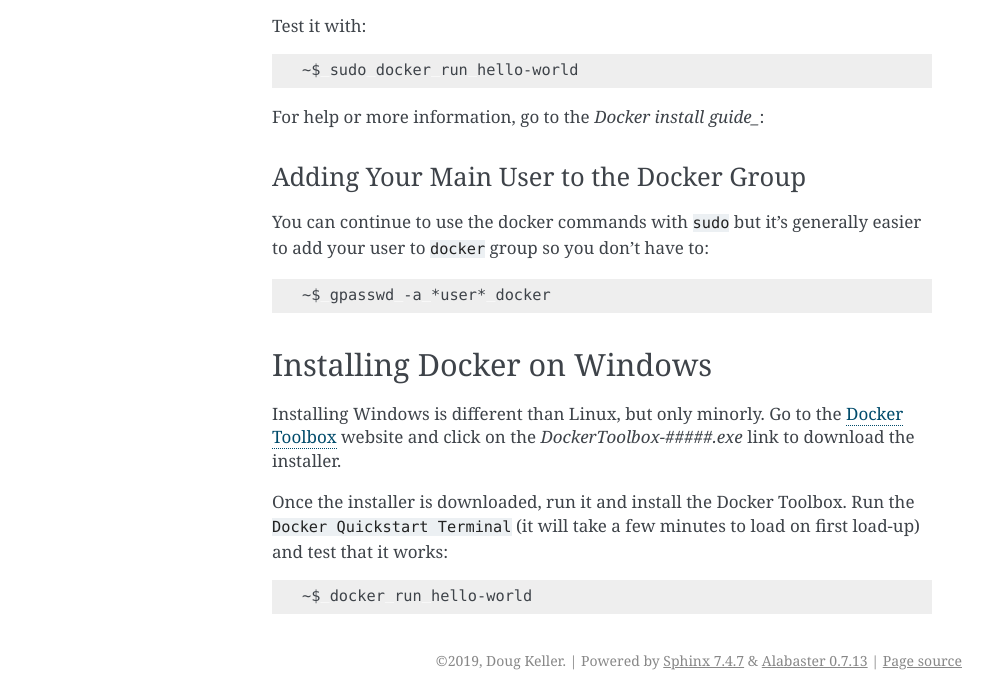
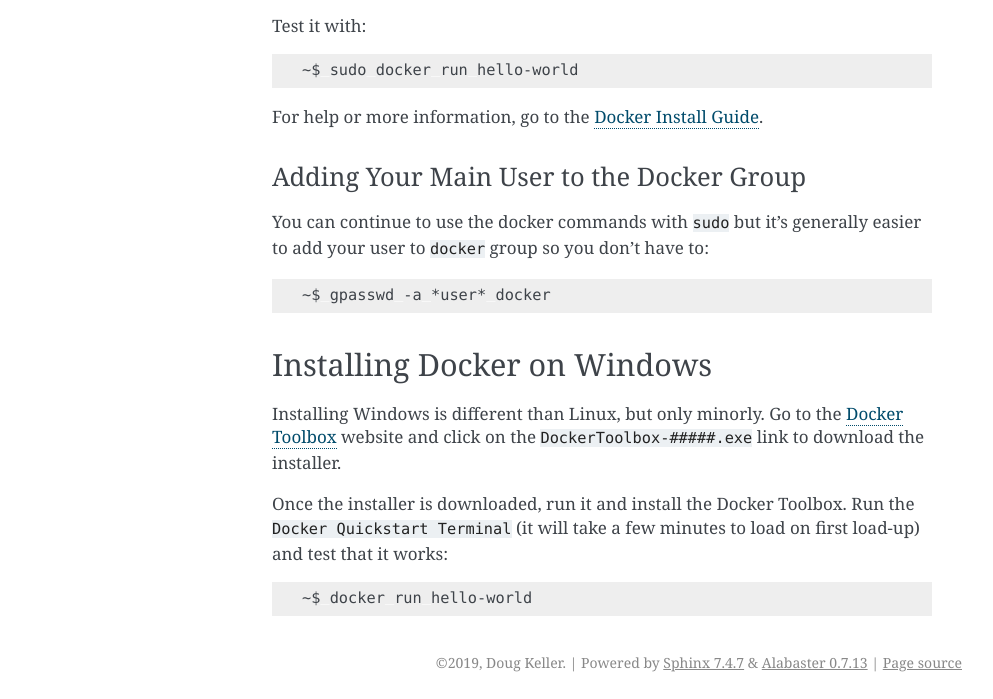
Before and after one commit to atvilagi/Kotzebue, a Sphinx documentation site: the page built from docs/docker/install_docker.rst, in a window 1280 px wide. Shown: the part 989-1688 px from the top of the page, without its empty margins (148-1141 px from the left). Built offline with Sphinx 7.4.7, drawn with Linux system fonts in a browser that asks for light colours.

```diff
--- a/docs/docker/install_docker.rst
+++ b/docs/docker/install_docker.rst
@@ -58,9 +58,9 @@ Test it with:
 
 	~$ sudo docker run hello-world
 
-For help or more information, go to the `Docker install guide_`:
+For help or more information, go to the `Docker Install Guide`_.
 
-.. _Docker install guide: https://docs.docker.com/install/linux/docker-ce/ubuntu/#install-docker-engine---community-1
+.. _Docker Install Guide: https://docs.docker.com/install/linux/docker-ce/ubuntu/#install-docker-engine---community-1
 
 -----------------------------------------
 Adding Your Main User to the Docker Group
@@ -76,7 +76,7 @@ You can continue to use the docker commands with ``sudo`` but it's generally eas
 Installing Docker on Windows
 ============================
 
-Installing Windows is different than Linux, but only minorly. Go to the `Docker Toolbox`_ website and click on the `DockerToolbox-#####.exe` link to download the installer.
+Installing Windows is different than Linux, but only minorly. Go to the `Docker Toolbox`_ website and click on the ``DockerToolbox-#####.exe`` link to download the installer.
 
 .. _Docker Toolbox: https://github.com/docker/toolbox/releases
 
```
